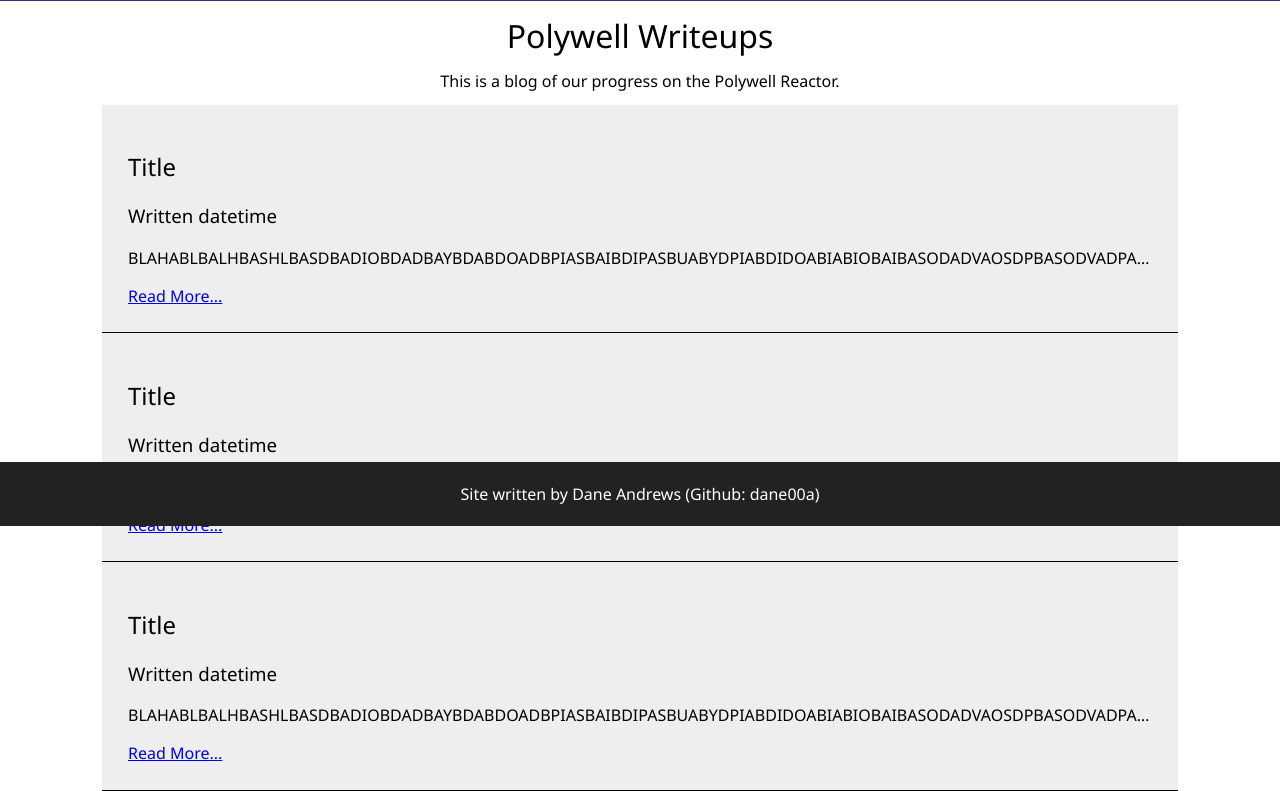
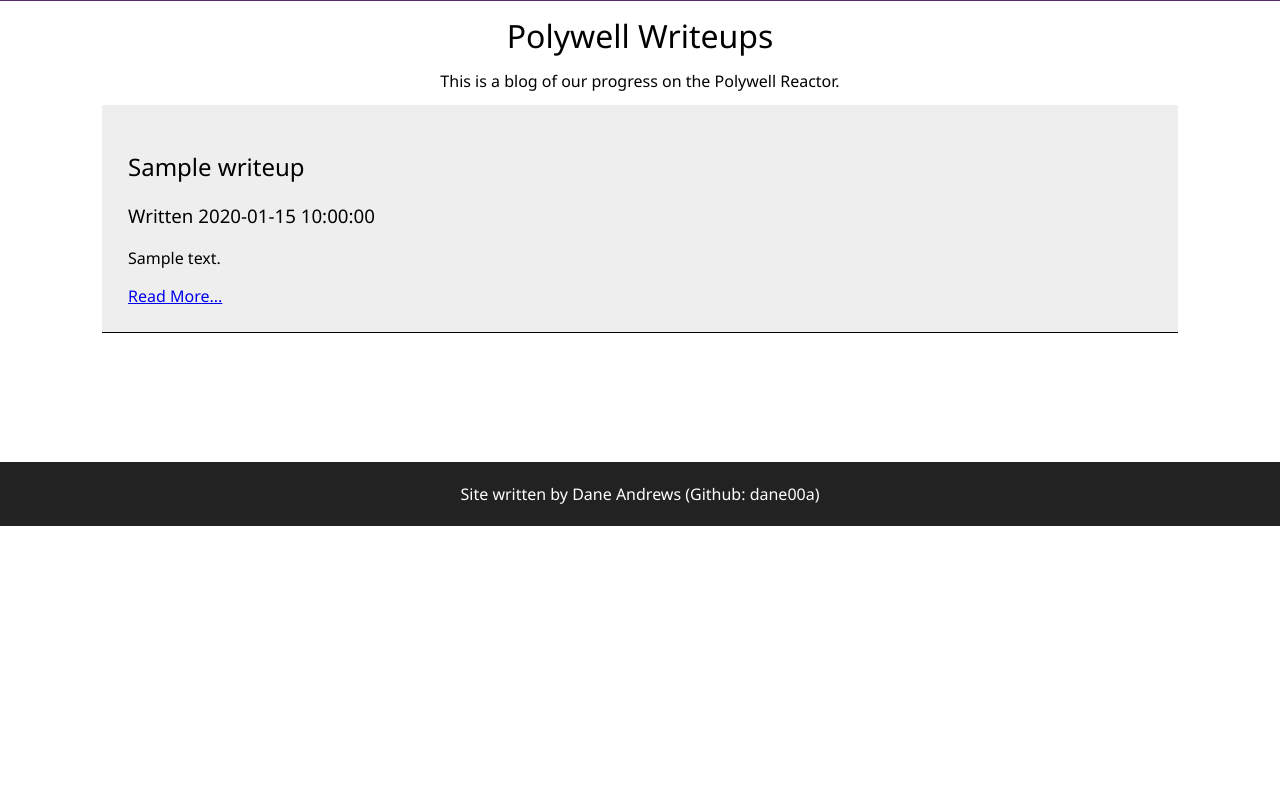
Before and after one commit to dane00a/JDFusion, a PHP site: page /polywell.php in a window 1280 px wide. Shown: the part 274-1065 px from the top of the page. After the commit the page ends 800 px from the top, so only its background shows below. Run offline with PHP 8.4, Linux system fonts and the light colour scheme; tables that the repository leaves empty or names only in its code hold one stand-in row (values such as "Sample post").

Commit message:
Blog Listings
Some minor CSS refinements. The blog listing page is done and linked to
the database. Arguably, it's echoing a lot, so this code should
eventually be revisited.

```diff
--- a/css/polywell.css
+++ b/css/polywell.css
@@ -11,6 +11,9 @@
   padding:2%;
   border-bottom: 1px solid #000;
 }
+.article:last-child{
+  border-bottom:0;
+}
 .wrapper > p, .wrapper > h1{
   text-align:center;
   margin:1% auto;
@@ -18,4 +21,9 @@
 .writeup{
   overflow: hidden;
   text-overflow: ellipsis;
+  white-space: nowrap;
 }
+.spacer{
+  min-height:2em;
+  width:100%;
+}
--- a/polywell.php
+++ b/polywell.php
@@ -10,41 +10,56 @@
       <p>
         This is a blog of our progress on the Polywell Reactor.
       </p>
+    <?php
+    $servername = "localhost";
+    $username = "root";
+    $password = "";
+    $db = "writeup";
+    $conn = new mysqli($servername, $username, $password, $db);
+    //check Connection
+    if ($conn->connect_error){
+      die("ERROR: ". $conn->connect_error);
+    }
+    else{
+      //nothing, essentially
+    }
+    $rowcountsql= "SELECT id FROM writeups ORDER BY id;";
+    if ($result=$conn->query($rowcountsql))
+      {
+      // Return the number of rows in result set
+      $rowcount=mysqli_num_rows($result);
+      }
+
+    //this variable must increment when looping through the db for various items. yeah
+    for ($sqlindex = 0; $sqlindex <= $rowcount; $sqlindex++){
+      if ($result = $conn->query("SELECT * FROM writeups LIMIT ".$sqlindex.", 1;")){
+        if ($count = $result->num_rows){
+        //  echo "The row count for this query is ",$count,"<br>";
+          while($row = $result->fetch_object()){
+          $titlecontent =  $row->title;
+          $writeupcontent = $row->body;
+          $rowdateandtime = $row->dateandtime;
+          echo $str=<<<ARTICLE
           <div class="article">
             <div class="titleanddate">
-          <h2>Title</h2>
-          <h3>Written datetime</h3>
+              <h2>$titlecontent</h2>
+              <h3>Written $rowdateandtime</h3>
             </div>
             <div class="truncate">
               <p class="writeup">
-            BLAHABLBALHBASHLBASDBADIOBDADBAYBDABDOADBPIASBAIBDIPASBUABYDPIABDIDOABIABIOBAIBASODADVAOSDPBASODVADPABDIPADBNOAUDBAPIDBPDADPOABUDYIP
+                $writeupcontent
               </p>
-          <a href="variablepage.suffix">Read More...</a>
+              <a href="templatepage.php">Read More...</a>
             </div>
           </div>
-      <div class="article">
-        <div class="titleanddate">
-          <h2>Title</h2>
-          <h3>Written datetime</h3>
-        </div>
-        <div class="truncate">
-          <p class="writeup">
-            BLAHABLBALHBASHLBASDBADIOBDADBAYBDABDOADBPIASBAIBDIPASBUABYDPIABDIDOABIABIOBAIBASODADVAOSDPBASODVADPABDIPADBNOAUDBAPIDBPDADPOABUDYIP
-          </p>
-          <a href="variablepage.suffix">Read More...</a>
-        </div>
-      </div>
-      <div class="article">
-        <div class="titleanddate">
-          <h2>Title</h2>
-          <h3>Written datetime</h3>
-        </div>
-        <div class="truncate">
-          <p class="writeup">
-            BLAHABLBALHBASHLBASDBADIOBDADBAYBDABDOADBPIASBAIBDIPASBUABYDPIABDIDOABIABIOBAIBASODADVAOSDPBASODVADPABDIPADBNOAUDBAPIDBPDADPOABUDYIP
-          </p>
-          <a href="variablepage.suffix">Read More...</a>
-        </div>
+ARTICLE;
+          }
+        }
+      }
+    }
+    ?>
+    <div class="spacer">
+
     </div>
   </div>
   </body>
--- a/webmaster.php
+++ b/webmaster.php
@@ -28,6 +28,7 @@
         htmlspecialchars($data);
         return $data;
       }
+      //fixed input
       $title = $body = "";
       $title = fixinput($_POST["title"]);
       $body = fixinput($_POST["body"]);
@@ -97,7 +98,7 @@
       </p>
       <input class="title" name="title">
       <p>
-        Next, put in the Write-Up Itself
+        Next, put in the Write-Up Itself. There cannot be "" or '' in the writing.
       </p>
       <textarea name="body" class="writeup"></textarea>
       <p>
```
Also changed, not shown: css/webmaster.css (+7 -0 lines), templatepage.php (renamed from templatepage.html). Lines whose indentation alone changed are shown as unchanged.
